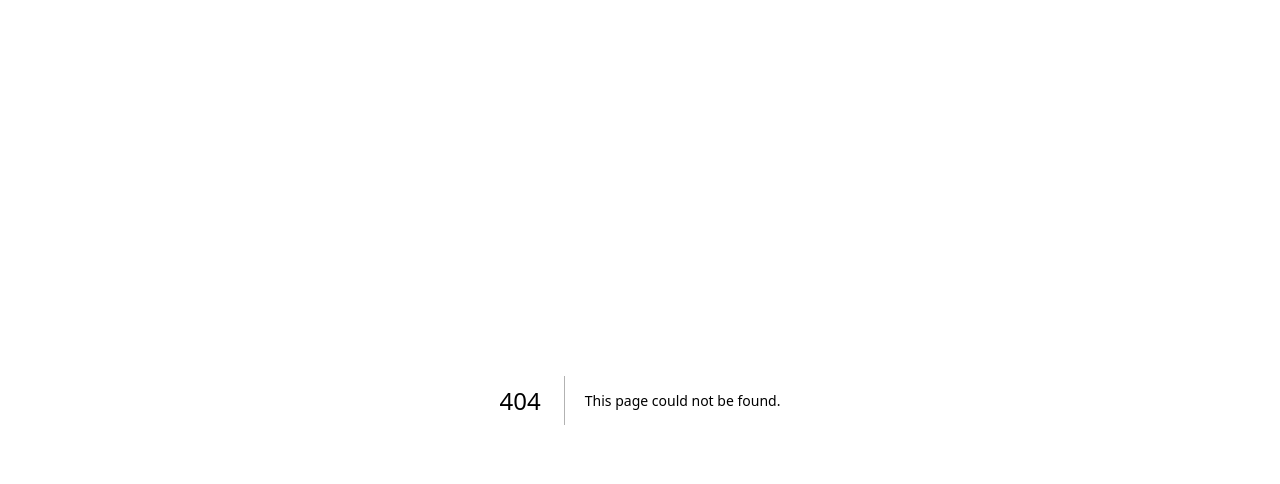
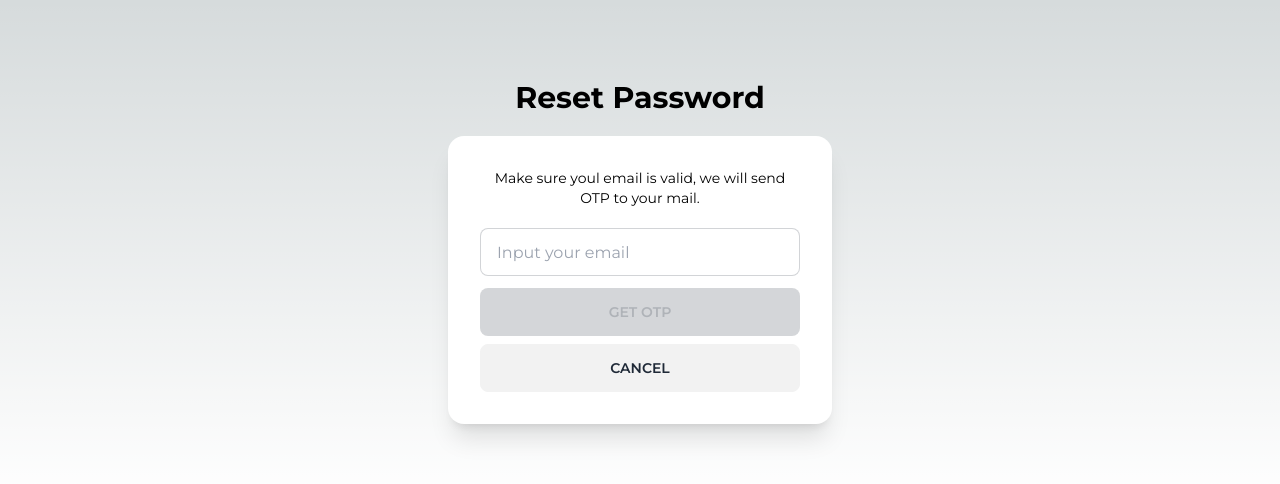
Before and after one commit to PriaAdmaja/godocument-web, a Next.js app: page /forgotpassword in a window 1280 px wide. Before the commit this address had no page. Shown: the top 484 px of the page. Built offline with nearby package versions, Linux system fonts and the light colour scheme.

Commit message:
reset password

```diff
--- a/src/app/_components/login.js
+++ b/src/app/_components/login.js
@@ -2,6 +2,7 @@ import { useState } from "react";
 import axios from "axios";
 import { useDispatch } from "react-redux";
 import { userAction } from "@/redux/slices/user";
+import Link from "next/link";
 
 const Login = (props) => {
   const [email, setEmail] = useState(null);
@@ -23,9 +24,9 @@ const Login = (props) => {
       dispatch(userAction.submitToken(token));
       dispatch(userAction.submitName(name));
       dispatch(userAction.submitAvatar(avatar));
-      props.notify("Login success", 'success');
+      props.notify("Login success", "success");
     } catch (error) {
-      props.notify(error.response.data.msg || 'Login failed', 'error');
+      props.notify(error.response.data.msg || "Login failed", "error");
     } finally {
       setIsLoading(false);
     }
@@ -61,7 +62,9 @@ const Login = (props) => {
             disabled={isLoading}
           />
           <label className="label">
-            <span className="label-text-alt cursor-pointer" >Forgot password?</span>
+            <span className="label-text-alt cursor-pointer">
+              <Link href={"/forgotpassword"}>Forgot password?</Link>
+            </span>
           </label>
         </div>
         {/* <p className="pt-2 cursor-pointer">Forget your password?</p> */}
--- a/src/app/_components/register.js
+++ b/src/app/_components/register.js
@@ -25,7 +25,7 @@ const Register = (props) => {
       setName(null);
       e.target.reset();
     } catch (error) {
-      props.notify(error.response.data.msg || "Login failed", "error");
+      props.notify(error.response.data.msg || "Register failed", "error");
     } finally {
       setIsLoading(false);
     }
--- /dev/null
+++ b/src/app/forgotpassword/_components/otpModal.js
@@ -0,0 +1,99 @@
+import { useState } from "react";
+import { useRouter } from "next/navigation";
+import axios from "axios";
+import { toast, ToastContainer } from "react-toastify";
+import "react-toastify/dist/ReactToastify.css";
+
+const OtpModal = (props) => {
+  const [otp, setOtp] = useState(null);
+  const [password, setPassword] = useState(null);
+  const [rePassword, setRePassword] = useState(null);
+  const [isLoading, setIsLoading] = useState(false);
+
+  const router = useRouter();
+
+  const sendNewPassword = async (e) => {
+    try {
+      e.preventDefault();
+      setIsLoading(true);
+      if (password !== rePassword) {
+        return toast.error("Check your password!");
+      }
+      const body = {
+        email: props.email,
+        otp,
+        password,
+      };
+      const url = `${process.env.NEXT_PUBLIC_GODOCUMENT_API}/users/resetpassword`;
+      const result = await axios.patch(url, body);
+      toast.success(result.data.msg);
+      e.target.reset();
+      setTimeout(() => {
+        router.push("/");
+      }, 3000);
+    } catch (error) {
+      toast.error(error.response.data.msg || "Error");
+    } finally {
+      setIsLoading(false);
+    }
+  };
+
+  return (
+    <dialog id="otp_modal" className="modal">
+      <section className="modal-box max-w-sm flex justify-center">
+        <form className="flex flex-col w-full" onSubmit={sendNewPassword}>
+          <section className="">
+            <label className="label">
+              <span className="">OTP :</span>
+            </label>
+            <input
+              type="text"
+              placeholder="Input your OTP"
+              className="input input-bordered w-full max-w-xs"
+              onChange={(e) => setOtp(e.target.value)}
+              disabled={isLoading}
+            />
+            <label className="label">
+              <span className="">New password :</span>
+            </label>
+            <input
+              type="password"
+              placeholder="Input your new password"
+              className="input input-bordered w-full max-w-xs"
+              onChange={(e) => setPassword(e.target.value)}
+              disabled={isLoading}
+            />
+            <label className="label">
+              <span className="">Re-enter new password :</span>
+            </label>
+            <input
+              type="password"
+              placeholder="Input your new password"
+              className="input input-bordered w-full max-w-xs"
+              onChange={(e) => setRePassword(e.target.value)}
+              disabled={isLoading}
+            />
+          </section>
+          <button
+            className={`btn mt-5 btn-neutral max-w-xs ${
+              isLoading ? "hidden" : "block"
+            }`}
+            type="submit"
+            disabled={otp && password && rePassword ? false : true}
+          >
+            Confirm
+          </button>
+          <button
+            className={`btn mt-5 btn-neutral max-w-xs ${
+              isLoading ? "block" : "hidden"
+            }`}
+          >
+            <span className="loading loading-dots loading-md"></span>
+          </button>
+        </form>
+      </section>
+    </dialog>
+  );
+};
+
+export default OtpModal;
--- /dev/null
+++ b/src/app/forgotpassword/page.js
@@ -0,0 +1,75 @@
+"use client";
+import { Fragment, useState } from "react";
+import { useRouter } from "next/navigation";
+import axios from "axios";
+import { toast, ToastContainer } from "react-toastify";
+import "react-toastify/dist/ReactToastify.css";
+
+import OtpModal from "./_components/otpModal";
+
+const ForgotPassword = () => {
+  const [email, setEmail] = useState(null);
+  const [isLoading, setIsLoading] = useState(false);
+
+  const router = useRouter();
+
+  const getOTP = async(e) => {
+    try {
+        e.preventDefault();
+        setIsLoading(true);
+        console.log(email);
+        const url = `${process.env.NEXT_PUBLIC_GODOCUMENT_API}/users/requestreset`;
+        const result = await axios.patch(url, {email});
+        toast.success(result.data.msg);
+        document.getElementById('otp_modal').showModal();
+        e.target.reset();
+    } catch (error) {
+        console.log(error);
+        toast.error(error.response.data.msg || "Failed send OTP")
+    } finally {
+        setIsLoading(false);
+    }
+  }
+
+  return (
+    <Fragment>
+      <main className="flex flex-col justify-center items-center p-20 gap-5">
+        <h1 className="text-3xl font-bold">Reset Password</h1>
+
+        <section className="card w-96 bg-base-100 shadow-xl">
+          <div className="card-body">
+            <p className="text-center text-sm pb-3">
+              Make sure youl email is valid, we will send OTP to your mail.
+            </p>
+            <form onSubmit={getOTP} className="flex flex-col gap-3">
+              <input
+                type="text"
+                placeholder="Input your email"
+                className="input input-bordered w-full max-w-xs"
+                onChange={(e) => setEmail(e.target.value)}
+                disabled={isLoading}
+              />
+              <button
+                className={`btn btn-neutral ${isLoading ? "hidden" : "block"}`}
+                type="submit"
+                disabled={email ? false : true}
+              >
+                Get OTP
+              </button>
+              <button
+                className={`btn btn-neutral ${isLoading ? "block" : "hidden"}`}
+              >
+                <span className="loading loading-dots loading-md"></span>
+              </button>
+            </form>
+            <button type="button" className="btn" onClick={() => router.push('/')}>Cancel</button>
+          </div>
+        </section>
+      </main>
+      <OtpModal email={email}/>
+      <ToastContainer />
+    </Fragment>
+  );
+};
+
+export default ForgotPassword;
```
